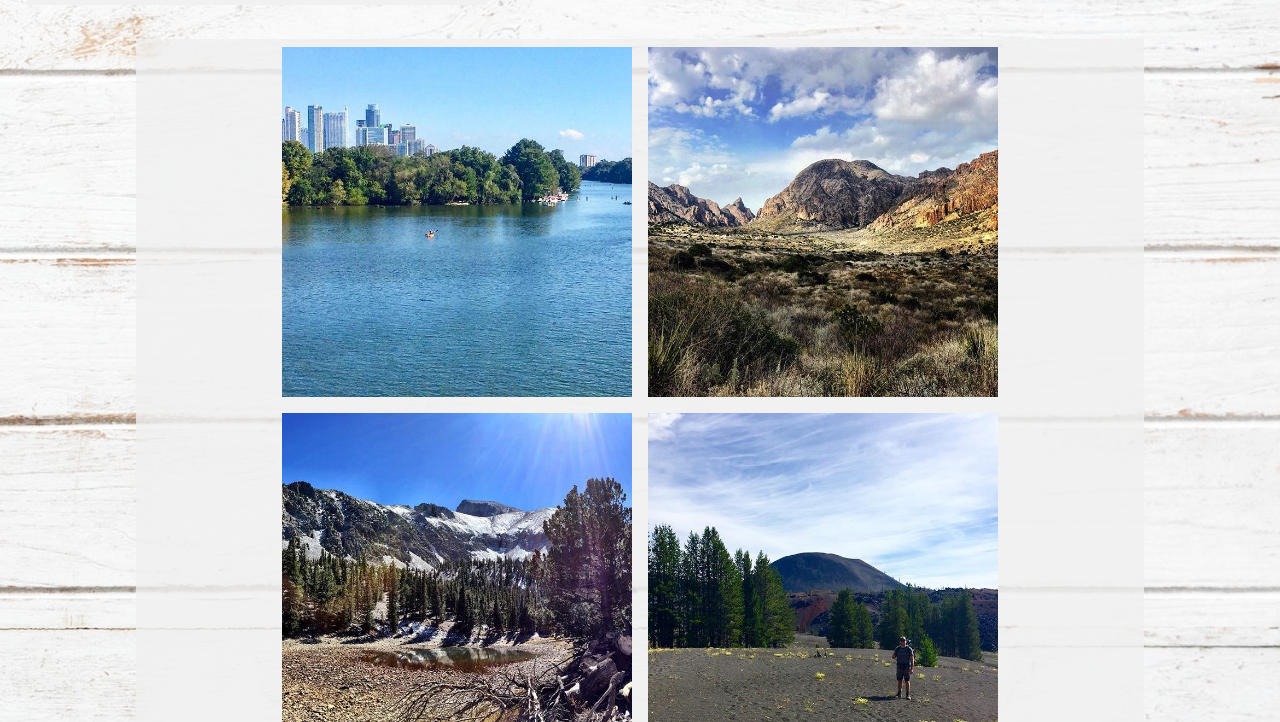
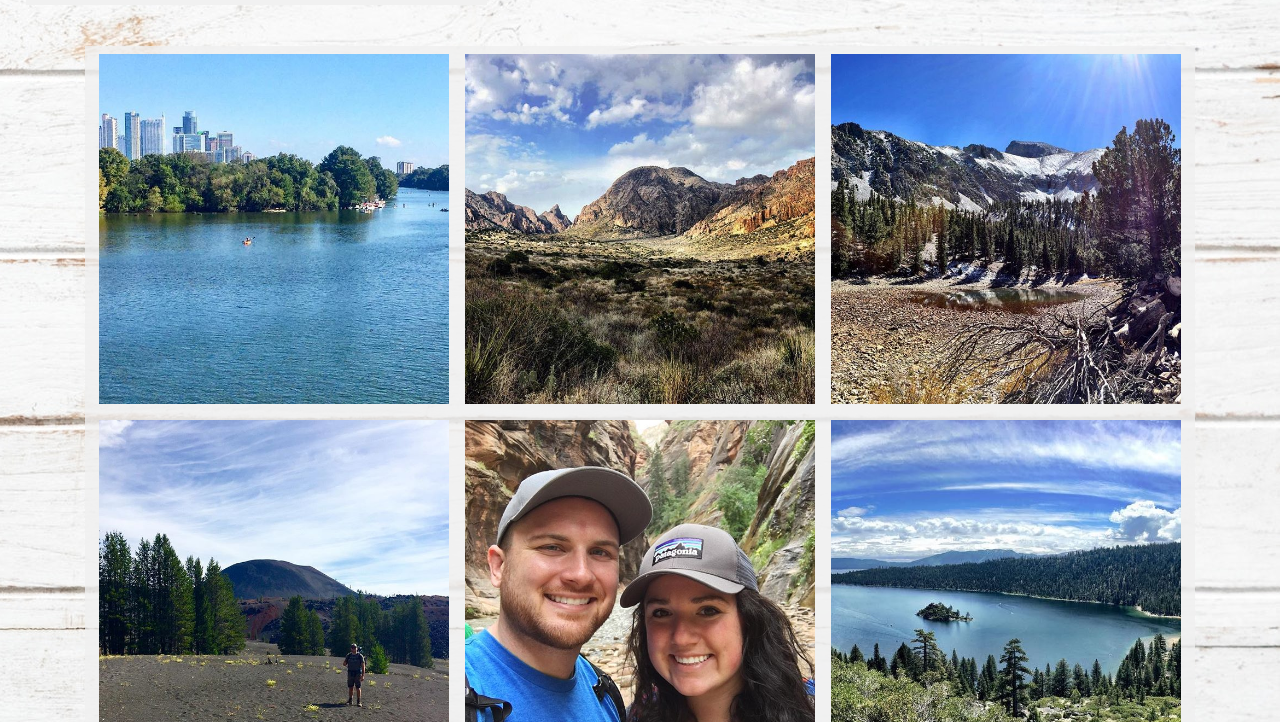
Before and after one commit to afletch24/travelBlog, a plain HTML site: page index.html in a window 1280 px wide. Shown: the part 78-800 px from the top of the page. Drawn offline with Linux system fonts and the light colour scheme.

Commit message:
adjusted css of body padding

```diff
--- a/style.css
+++ b/style.css
@@ -6,7 +6,7 @@ body {
     background-attachment: fixed;
     position: absolute;
     top:0;
-    padding: 3% 10% 7% 10%;
+    padding: 3% 6% 7% 6%;
 }
 .imageContainer{
     display: flex;
```
